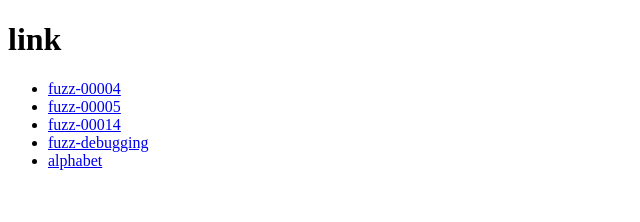
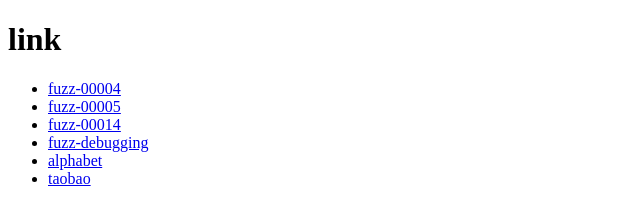
Before and after one commit to jdragonbae/hosting, a plain HTML site: page index.html in a window 1280 px wide. Shown: the full height of the page, 0-640 px from the left. Drawn offline with Linux system fonts and the light colour scheme.

Commit message:
Update index.html

```diff
--- a/index.html
+++ b/index.html
@@ -11,6 +11,7 @@
     <li><a href="fuzz-00014.html">fuzz-00014</a></li>
     <li><a href="fuzz-test.html">fuzz-debugging</a></li>
     <li><a href="alphabet.html">alphabet</a></li>
+    <li><a href="https://sku.m.taobao.com/index?pha=true&disableNav=YES&itemId=864811297988">taobao</li>
   </ul>
 </body>
 </html>
```
